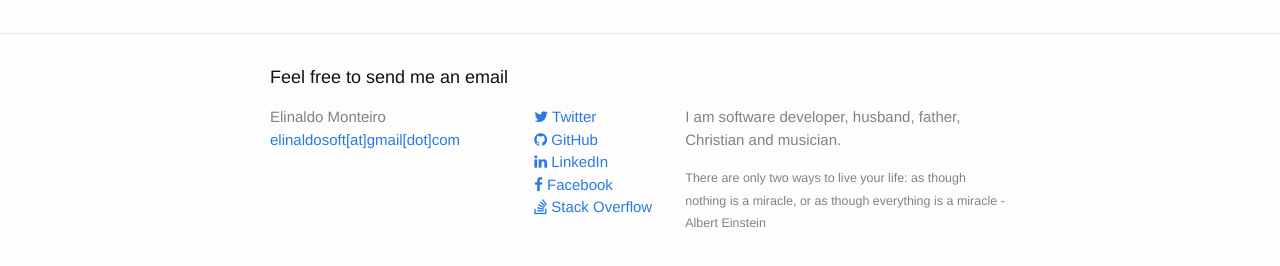
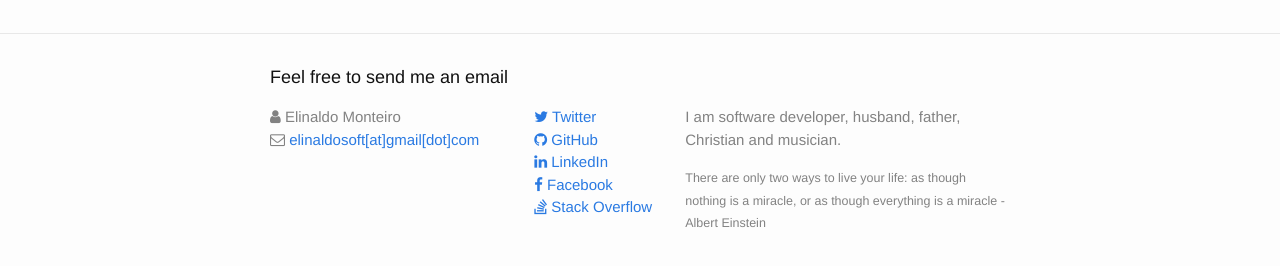
Before and after one commit to elinaldosoft/elinaldosoft.github.io, a Jekyll site: the page built from index.md, in a window 1280 px wide. Shown: the part 324-590 px from the top of the page. Built offline with Jekyll 4.4.1, drawn with Linux system fonts in a browser that asks for light colours; nearby versions of some CDN libraries; comment, search, counter and statistics services are not loaded.

Commit message:
add icons

```diff
--- a/_includes/footer.html
+++ b/_includes/footer.html
@@ -4,10 +4,8 @@
     <div class="footer-col-wrapper">
       <div class="footer-col footer-col-1">
         <ul class="contact-list">
-            <li>
-              Elinaldo Monteiro
-            </li>
-            <li><a href="mailto:elinaldosoft[at]gmail[dot]com">elinaldosoft[at]gmail[dot]com</a></li>
+            <li><i class="fa fa-user" aria-hidden="true"></i> Elinaldo Monteiro</li>
+            <li><i class="fa fa-envelope-o" aria-hidden="true"></i> <a href="mailto:elinaldosoft[at]gmail[dot]com">elinaldosoft[at]gmail[dot]com</a></li>
         </ul>
       </div>
       <div class="footer-col footer-col-2">
```
